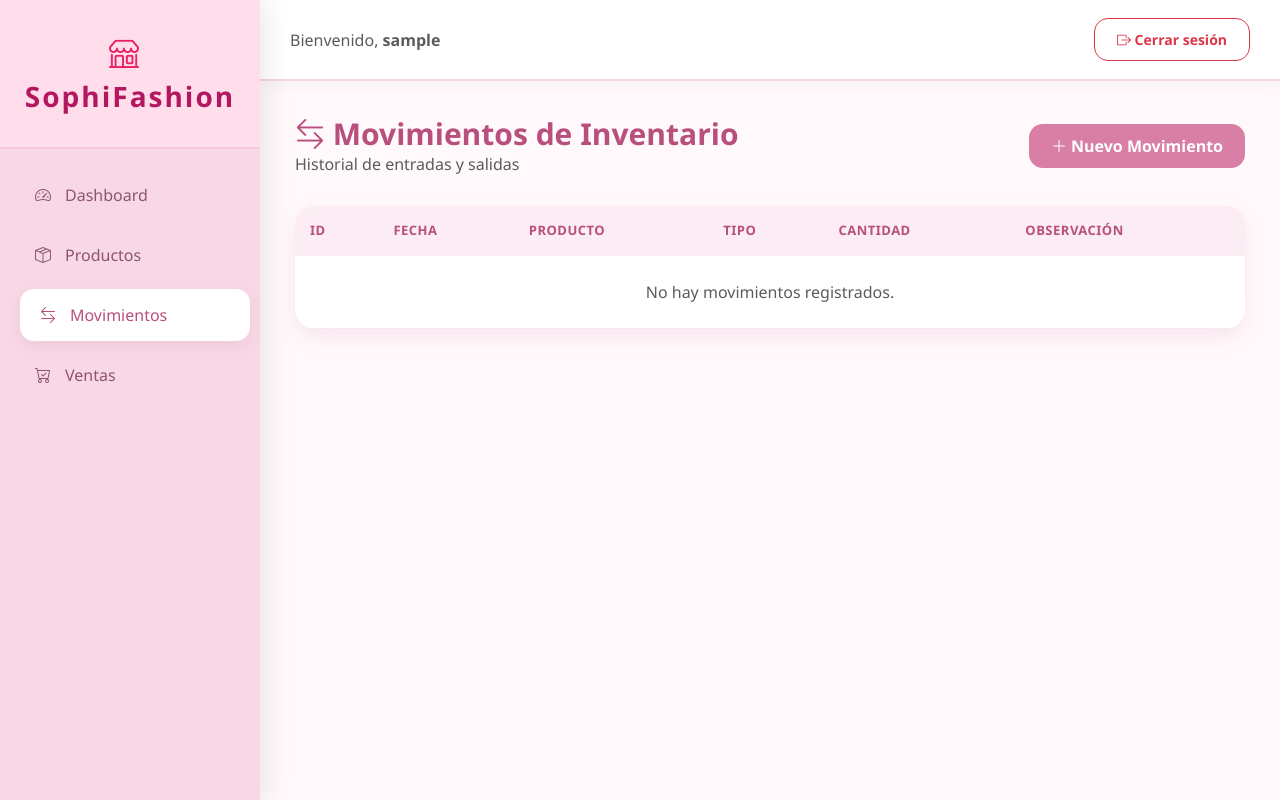
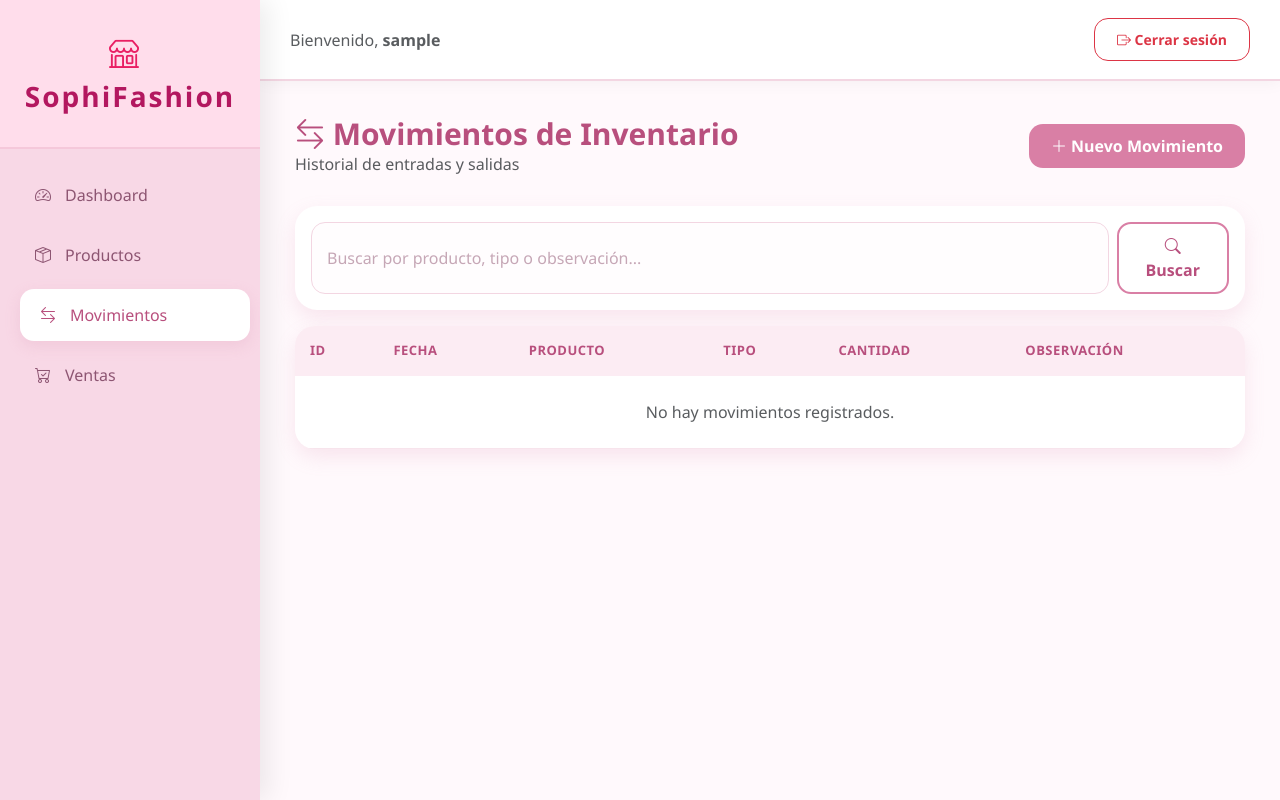
Before and after one commit to sofilozano-7968/tiendaropa, a Django app: page /movimientos/ in a window 1280 px wide. Run offline with Django 4.2, Linux system fonts and the light colour scheme; the visitor is signed in with stand-in values (Sample User, id 1); data that the repository does not hold is empty.

Commit message:
Barra de busqueda

```diff
--- a/inventario/views.py
+++ b/inventario/views.py
@@ -101,6 +101,23 @@ class MovimientoListView(LoginRequiredMixin, ListView):
     context_object_name = 'movimientos'
     paginate_by = 10
 
+    def get_queryset(self):
+        queryset = super().get_queryset()
+        busqueda = self.request.GET.get('q', '').strip()
+
+        if busqueda:
+            queryset = queryset.filter(
+                Q(producto__nombre__icontains=busqueda) |
+                Q(tipo_movimiento__icontains=busqueda) |
+                Q(observacion__icontains=busqueda)
+            )
+
+        return queryset
+
+    def get_context_data(self, **kwargs):
+        context = super().get_context_data(**kwargs)
+        context['busqueda'] = self.request.GET.get('q', '')
+        return context
 
 class MovimientoCreateView(LoginRequiredMixin, CreateView):
     model = MovimientoInventario
--- a/templates/inventario/movimiento_list.html
+++ b/templates/inventario/movimiento_list.html
@@ -11,6 +11,23 @@
     <a href="{% url 'movimiento_create' %}" class="btn btn-primary">
         <i class="bi bi-plus-lg"></i> Nuevo Movimiento
     </a>
+</div>
+
+<div class="card mb-3">
+    <div class="card-body">
+        <form method="get" class="d-flex gap-2">
+            <input
+                type="text"
+                name="q"
+                class="form-control"
+                placeholder="Buscar por producto, tipo o observación..."
+                value="{{ busqueda }}"
+            >
+            <button type="submit" class="btn btn-outline-primary">
+                <i class="bi bi-search"></i> Buscar
+            </button>
+        </form>
+    </div>
 </div>
 
 <div class="card">
```
